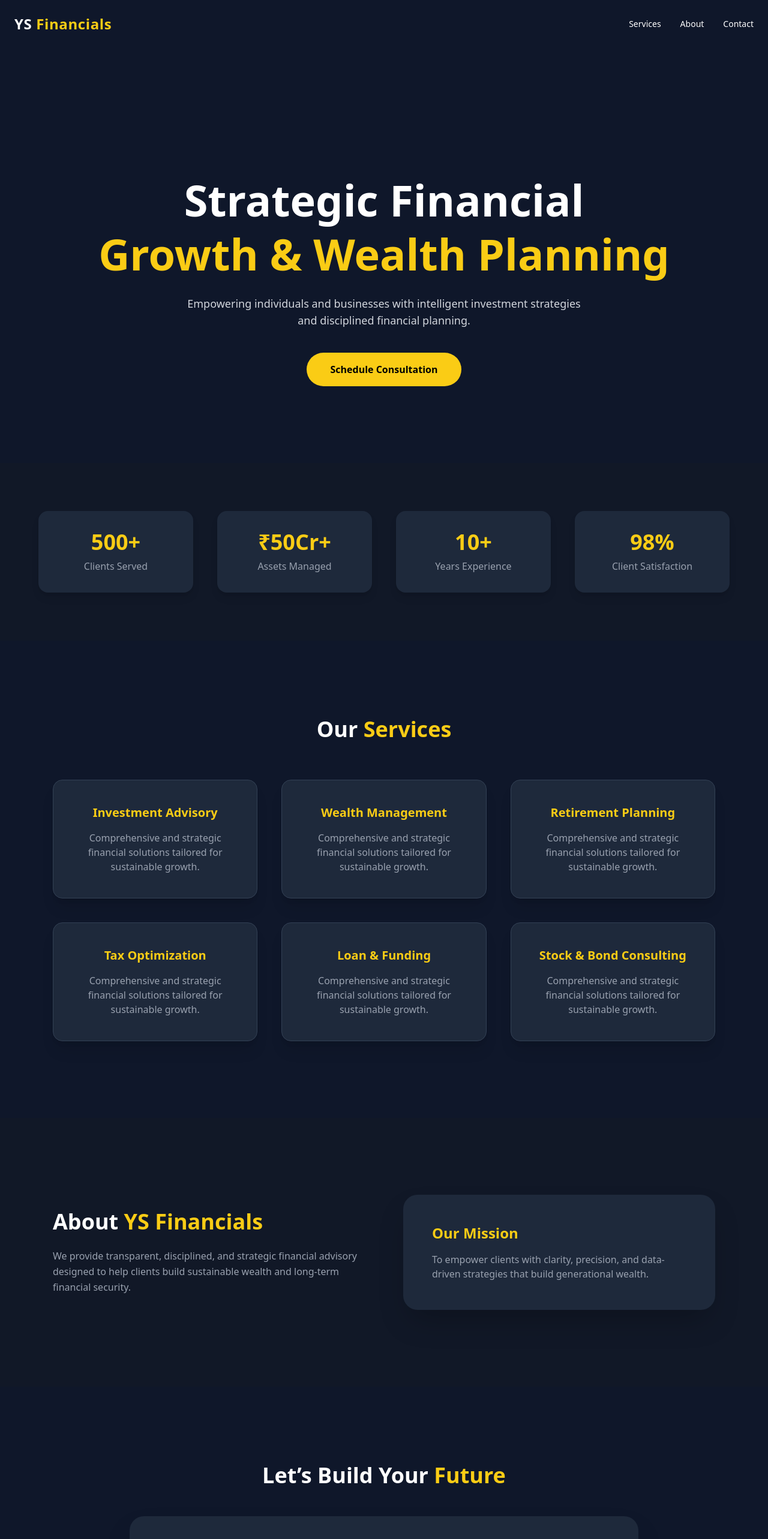
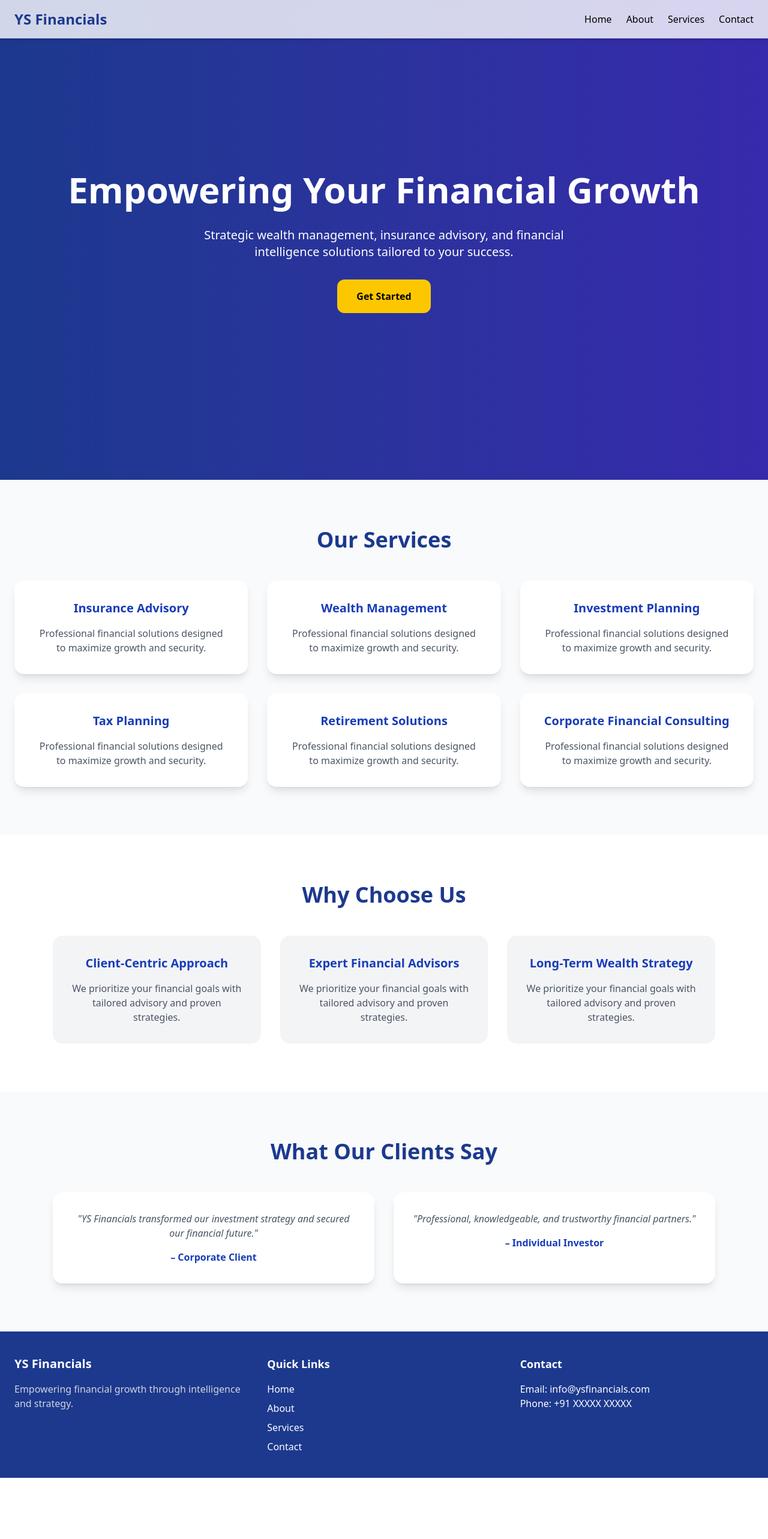
Before and after one commit to nidhiatkes-spec/ys-financials, a React (Vite) app: page / in a window 1280 px wide. Shown: the top 2566 px of the page at 60% size. After the commit the page ends 2464 px from the top, so only its background shows below. Built offline with nearby package versions, Linux system fonts and the light colour scheme.

Commit message:
Fixed model name bug

```diff
--- a/package.json
+++ b/package.json
@@ -12,7 +12,8 @@
   "dependencies": {
     "framer-motion": "^12.34.2",
     "react": "^19.2.0",
-    "react-dom": "^19.2.0"
+    "react-dom": "^19.2.0",
+    "react-router-dom": "^7.13.0"
   },
   "devDependencies": {
     "@eslint/js": "^9.39.1",
--- a/src/App.jsx
+++ b/src/App.jsx
@@ -1,253 +1,181 @@
-import React, { useEffect, useState } from "react";
+import React from "react";
+import { BrowserRouter as Router, Routes, Route, Link } from "react-router-dom";
 import { motion } from "framer-motion";
 
-function App() {
-  const [scrolled, setScrolled] = useState(false);
-  const [formData, setFormData] = useState({
-    name: "",
-    email: "",
-    message: "",
-  });
-
-  useEffect(() => {
-    const handleScroll = () => setScrolled(window.scrollY > 50);
-    window.addEventListener("scroll", handleScroll);
-    return () => window.removeEventListener("scroll", handleScroll);
-  }, []);
-
-  const scrollToSection = (id) => {
-    document.getElementById(id)?.scrollIntoView({ behavior: "smooth" });
-  };
-
-  const handleChange = (e) =>
-    setFormData({ ...formData, [e.target.name]: e.target.value });
-
-  const handleSubmit = async (e) => {
-    e.preventDefault();
-    alert("Consultation request submitted.");
-    setFormData({ name: "", email: "", message: "" });
-  };
-
-  const fadeUp = {
-    hidden: { opacity: 0, y: 60 },
-    visible: { opacity: 1, y: 0, transition: { duration: 0.8 } },
-  };
-
-  return (
-    <div className="bg-[#0f172a] text-white scroll-smooth">
-
-      {/* NAVBAR */}
-      <nav
-        className={`fixed w-full z-50 transition-all duration-300 ${
-          scrolled
-            ? "py-3 bg-[#0f172a]/80 backdrop-blur-lg shadow-xl"
-            : "py-6 bg-transparent"
-        }`}
-      >
-        <div className="max-w-7xl mx-auto px-6 flex justify-between items-center">
-          <h1 className="text-2xl font-bold tracking-wide">
-            YS <span className="text-[#facc15]">Financials</span>
+const Navbar = () => (
+  <nav className="fixed w-full bg-white/80 backdrop-blur-md shadow-md z-50">
+    <div className="max-w-7xl mx-auto px-6 py-4 flex justify-between items-center">
+      <h1 className="text-2xl font-bold text-blue-900">
+        YS Financials
       </h1>
-
-          <div className="hidden md:flex space-x-8 text-sm font-medium">
-            {["services", "about", "contact"].map((item) => (
-              <button
-                key={item}
-                onClick={() => scrollToSection(item)}
-                className="capitalize hover:text-[#facc15] transition"
-              >
-                {item}
-              </button>
-            ))}
+      <div className="space-x-6 hidden md:flex font-medium">
+        <Link to="/" className="hover:text-blue-600">Home</Link>
+        <Link to="/about" className="hover:text-blue-600">About</Link>
+        <Link to="/services" className="hover:text-blue-600">Services</Link>
+        <Link to="/contact" className="hover:text-blue-600">Contact</Link>
       </div>
     </div>
   </nav>
+);
 
-      <div className="pt-40"></div>
-
-      {/* HERO */}
-      <motion.section
-        variants={fadeUp}
-        initial="hidden"
-        animate="visible"
-        className="relative py-32"
-      >
-        <div className="absolute inset-0 bg-gradient-to-r from-[#1e293b] to-[#0f172a] -z-10"></div>
-
-        <div className="max-w-6xl mx-auto px-6 text-center">
-          <motion.h1
+const Hero = () => (
+  <section className="h-screen flex items-center justify-center bg-gradient-to-r from-blue-900 to-indigo-800 text-white text-center px-6">
+    <motion.div
       initial={{ opacity: 0, y: 40 }}
       animate={{ opacity: 1, y: 0 }}
       transition={{ duration: 1 }}
-            className="text-5xl md:text-7xl font-bold leading-tight"
     >
-            Strategic Financial
-            <span className="block text-[#facc15]">
-              Growth & Wealth Planning
-            </span>
-          </motion.h1>
+      <h1 className="text-5xl md:text-6xl font-bold mb-6 leading-tight">
+        Empowering Your Financial Growth
+      </h1>
+      <p className="text-lg md:text-xl mb-8 max-w-2xl mx-auto">
+        Strategic wealth management, insurance advisory, and financial intelligence solutions tailored to your success.
+      </p>
+      <button className="bg-yellow-400 text-black px-8 py-4 rounded-xl font-semibold hover:scale-105 transition">
+        Get Started
+      </button>
+    </motion.div>
+  </section>
+);
 
-          <p className="mt-6 text-gray-300 text-lg max-w-2xl mx-auto">
-            Empowering individuals and businesses with intelligent investment
-            strategies and disciplined financial planning.
-          </p>
-
-          <button
-            onClick={() => scrollToSection("contact")}
-            className="mt-10 bg-[#facc15] text-black px-10 py-4 rounded-full font-semibold hover:scale-105 transition"
-          >
-            Schedule Consultation
-          </button>
-        </div>
-      </motion.section>
-
-      {/* STATS */}
-      <section className="py-20 bg-[#111827]">
-        <div className="max-w-6xl mx-auto grid md:grid-cols-4 gap-10 text-center">
-          {[
-            { number: "500+", label: "Clients Served" },
-            { number: "₹50Cr+", label: "Assets Managed" },
-            { number: "10+", label: "Years Experience" },
-            { number: "98%", label: "Client Satisfaction" },
-          ].map((stat, i) => (
-            <motion.div
-              key={i}
-              whileInView={{ opacity: 1, y: 0 }}
-              initial={{ opacity: 0, y: 40 }}
-              transition={{ duration: 0.6 }}
-              className="bg-[#1e293b] p-8 rounded-2xl shadow-lg"
-            >
-              <h3 className="text-4xl font-bold text-[#facc15]">
-                {stat.number}
-              </h3>
-              <p className="mt-2 text-gray-400">{stat.label}</p>
-            </motion.div>
-          ))}
-        </div>
-      </section>
-
-      {/* SERVICES */}
-      <section id="services" className="py-32">
-        <div className="max-w-6xl mx-auto px-6 text-center">
-          <h2 className="text-4xl font-bold mb-16">
-            Our <span className="text-[#facc15]">Services</span>
+const Services = () => (
+  <section className="py-20 bg-gray-50">
+    <div className="max-w-7xl mx-auto px-6 text-center">
+      <h2 className="text-4xl font-bold text-blue-900 mb-12">
+        Our Services
       </h2>
 
-          <div className="grid md:grid-cols-3 gap-10">
+      <div className="grid md:grid-cols-3 gap-8">
         {[
-              "Investment Advisory",
+          "Insurance Advisory",
           "Wealth Management",
-              "Retirement Planning",
-              "Tax Optimization",
-              "Loan & Funding",
-              "Stock & Bond Consulting",
-            ].map((service, i) => (
+          "Investment Planning",
+          "Tax Planning",
+          "Retirement Solutions",
+          "Corporate Financial Consulting",
+        ].map((service, index) => (
           <motion.div
-                key={i}
+            key={index}
             whileHover={{ scale: 1.05 }}
-                className="bg-[#1e293b] p-10 rounded-2xl shadow-xl border border-[#334155]"
+            className="bg-white p-8 rounded-2xl shadow-lg"
           >
-                <h3 className="text-xl font-semibold text-[#facc15] mb-4">
+            <h3 className="text-xl font-semibold mb-4 text-blue-800">
               {service}
             </h3>
-                <p className="text-gray-400">
-                  Comprehensive and strategic financial solutions tailored for
-                  sustainable growth.
+            <p className="text-gray-600">
+              Professional financial solutions designed to maximize growth and security.
             </p>
           </motion.div>
         ))}
       </div>
     </div>
   </section>
+);
 
-      {/* ABOUT */}
-      <section id="about" className="py-32 bg-[#111827]">
-        <div className="max-w-6xl mx-auto px-6 grid md:grid-cols-2 gap-16 items-center">
+const WhyChooseUs = () => (
+  <section className="py-20 bg-white">
+    <div className="max-w-6xl mx-auto px-6 text-center">
+      <h2 className="text-4xl font-bold text-blue-900 mb-12">
+        Why Choose Us
+      </h2>
+
+      <div className="grid md:grid-cols-3 gap-8">
+        {[
+          "Client-Centric Approach",
+          "Expert Financial Advisors",
+          "Long-Term Wealth Strategy",
+        ].map((item, i) => (
           <motion.div
-            initial={{ opacity: 0, x: -60 }}
-            whileInView={{ opacity: 1, x: 0 }}
-            transition={{ duration: 0.8 }}
+            key={i}
+            initial={{ opacity: 0, y: 30 }}
+            whileInView={{ opacity: 1, y: 0 }}
+            transition={{ delay: i * 0.2 }}
+            className="p-8 bg-gray-100 rounded-2xl"
           >
-            <h2 className="text-4xl font-bold mb-6">
-              About <span className="text-[#facc15]">YS Financials</span>
-            </h2>
-            <p className="text-gray-400 leading-relaxed">
-              We provide transparent, disciplined, and strategic financial
-              advisory designed to help clients build sustainable wealth and
-              long-term financial security.
+            <h3 className="text-xl font-semibold text-blue-800 mb-4">
+              {item}
+            </h3>
+            <p className="text-gray-600">
+              We prioritize your financial goals with tailored advisory and proven strategies.
             </p>
           </motion.div>
-
-          <motion.div
-            initial={{ opacity: 0, x: 60 }}
-            whileInView={{ opacity: 1, x: 0 }}
-            transition={{ duration: 0.8 }}
-            className="bg-[#1e293b] p-12 rounded-3xl shadow-2xl"
-          >
-            <h3 className="text-2xl font-semibold text-[#facc15] mb-4">
-              Our Mission
-            </h3>
-            <p className="text-gray-400">
-              To empower clients with clarity, precision, and data-driven
-              strategies that build generational wealth.
-            </p>
-          </motion.div>
+        ))}
+      </div>
     </div>
   </section>
+);
 
-      {/* CONTACT */}
-      <section id="contact" className="py-32">
-        <div className="max-w-4xl mx-auto px-6 text-center">
-          <h2 className="text-4xl font-bold mb-12">
-            Let’s Build Your <span className="text-[#facc15]">Future</span>
+const Testimonials = () => (
+  <section className="py-20 bg-gray-50">
+    <div className="max-w-6xl mx-auto px-6 text-center">
+      <h2 className="text-4xl font-bold text-blue-900 mb-12">
+        What Our Clients Say
       </h2>
 
-          <form
-            onSubmit={handleSubmit}
-            className="bg-[#1e293b] p-12 rounded-3xl shadow-2xl space-y-6"
-          >
-            <input
-              type="text"
-              name="name"
-              value={formData.name}
-              onChange={handleChange}
-              placeholder="Full Name"
-              className="w-full bg-[#0f172a] border border-[#334155] rounded-lg px-4 py-3 focus:ring-2 focus:ring-[#facc15] outline-none"
-              required
-            />
-            <input
-              type="email"
-              name="email"
-              value={formData.email}
-              onChange={handleChange}
-              placeholder="Email Address"
-              className="w-full bg-[#0f172a] border border-[#334155] rounded-lg px-4 py-3 focus:ring-2 focus:ring-[#facc15] outline-none"
-              required
-            />
-            <textarea
-              rows="4"
-              name="message"
-              value={formData.message}
-              onChange={handleChange}
-              placeholder="How can we assist you?"
-              className="w-full bg-[#0f172a] border border-[#334155] rounded-lg px-4 py-3 focus:ring-2 focus:ring-[#facc15] outline-none"
-              required
-            />
-            <button
-              type="submit"
-              className="w-full bg-[#facc15] text-black py-3 rounded-full font-semibold hover:scale-105 transition"
-            >
-              Book Consultation
-            </button>
-          </form>
+      <div className="grid md:grid-cols-2 gap-8">
+        <div className="bg-white p-8 rounded-2xl shadow-lg">
+          <p className="italic text-gray-600">
+            "YS Financials transformed our investment strategy and secured our financial future."
+          </p>
+          <h4 className="mt-4 font-semibold text-blue-800">– Corporate Client</h4>
+        </div>
+
+        <div className="bg-white p-8 rounded-2xl shadow-lg">
+          <p className="italic text-gray-600">
+            "Professional, knowledgeable, and trustworthy financial partners."
+          </p>
+          <h4 className="mt-4 font-semibold text-blue-800">– Individual Investor</h4>
+        </div>
+      </div>
     </div>
   </section>
+);
 
-      {/* FOOTER */}
-      <footer className="py-10 text-center text-gray-500 border-t border-[#1e293b]">
-        © 2026 YS Financials. All Rights Reserved.
+const Footer = () => (
+  <footer className="bg-blue-900 text-white py-10">
+    <div className="max-w-7xl mx-auto px-6 grid md:grid-cols-3 gap-8">
+      <div>
+        <h3 className="text-xl font-semibold mb-4">YS Financials</h3>
+        <p className="text-gray-300">
+          Empowering financial growth through intelligence and strategy.
+        </p>
+      </div>
+      <div>
+        <h3 className="text-lg font-semibold mb-4">Quick Links</h3>
+        <ul className="space-y-2">
+          <li><Link to="/">Home</Link></li>
+          <li><Link to="/about">About</Link></li>
+          <li><Link to="/services">Services</Link></li>
+          <li><Link to="/contact">Contact</Link></li>
+        </ul>
+      </div>
+      <div>
+        <h3 className="text-lg font-semibold mb-4">Contact</h3>
+        <p>Email: info@ysfinancials.com</p>
+        <p>Phone: +91 XXXXX XXXXX</p>
+      </div>
+    </div>
   </footer>
-    </div>
+);
+
+const Home = () => (
+  <>
+    <Hero />
+    <Services />
+    <WhyChooseUs />
+    <Testimonials />
+  </>
+);
+
+function App() {
+  return (
+    <Router>
+      <Navbar />
+      <Routes>
+        <Route path="/" element={<Home />} />
+      </Routes>
+      <Footer />
+    </Router>
   );
 }
 
```
Also changed, not shown: 1 other file (tests, documents, lock files or other folders). Lines whose indentation alone changed are shown as unchanged.
